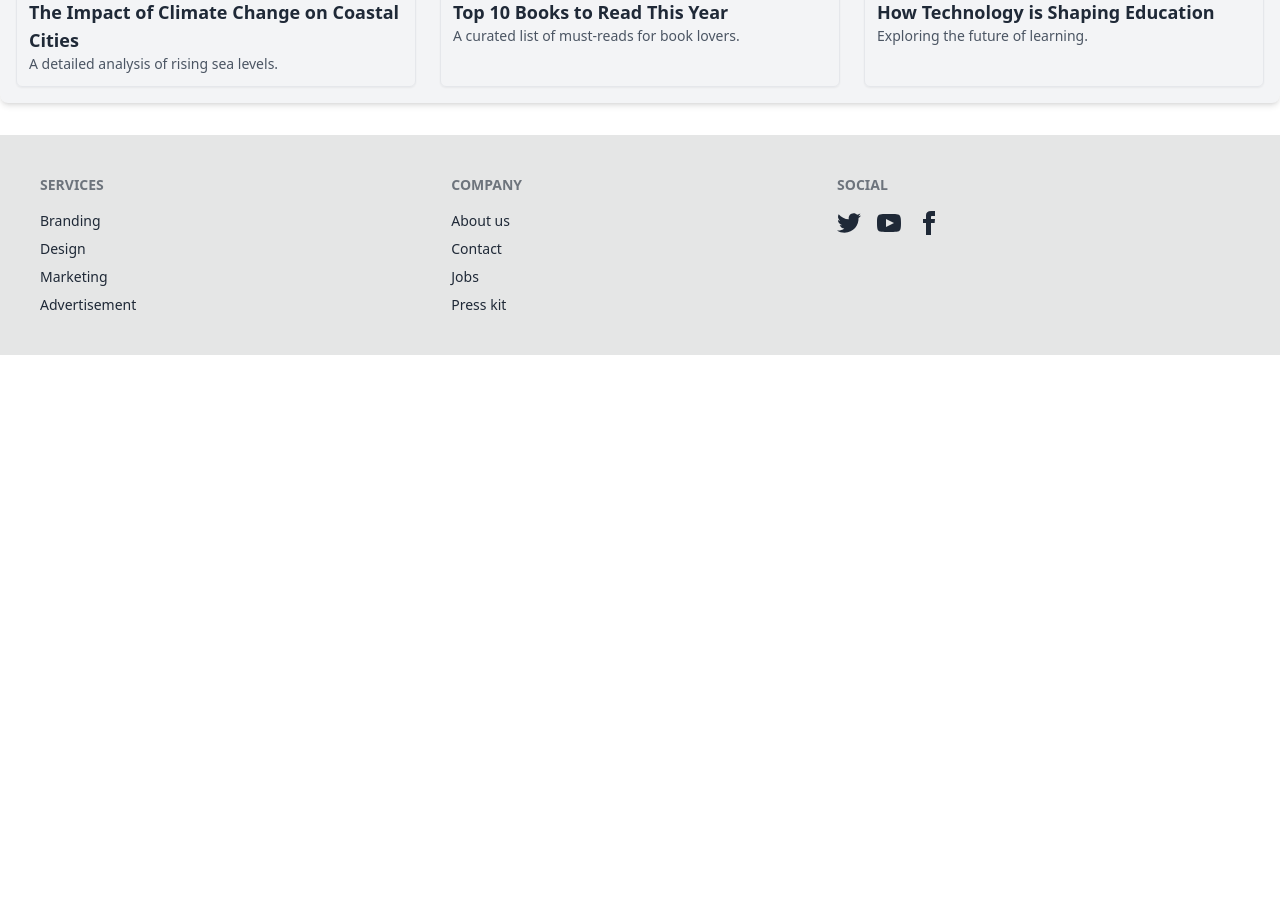
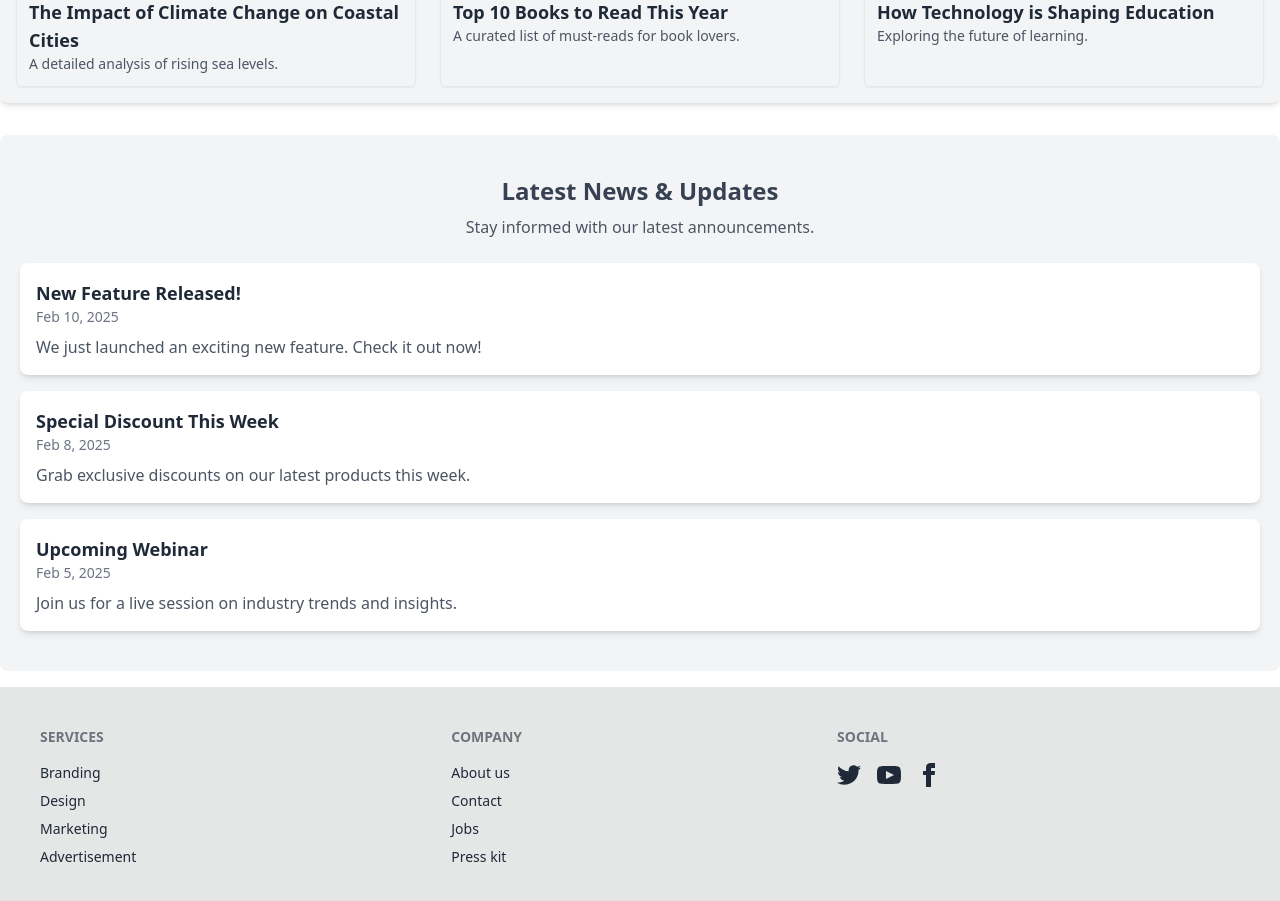
Before and after one commit to smshakil6907/Newspaper-FullStack-Website-Client, a React (Vite) app: page / in a window 1280 px wide. Shown: the part 2860-3761 px from the top of the page. Before the commit the page ends 3215 px from the top, so only its background shows below. Built offline with nearby package versions, Linux system fonts and the light colour scheme; no server answers.

Commit message:
added another section in landing page

```diff
--- a/src/Pages/Home/Home.jsx
+++ b/src/Pages/Home/Home.jsx
@@ -4,6 +4,7 @@ import AllPublisher from "./AllPublisher";
 import Banner from "./Banner";
 import BreakingNewsTicker from "./BreakingNewsTicker";
 import EditorsPicks from "./EditorsPicks";
+import NewsUpdates from "./NewsUpdates";
 import Plans from "./Plans";
 import StatisticPage from "./StatisticPage";
 import TrendingArticle from "./TrendingArticle";
@@ -48,6 +49,7 @@ export default function Home() {
       <StatisticPage></StatisticPage>
       <Plans></Plans>
       <EditorsPicks></EditorsPicks>
+      <NewsUpdates></NewsUpdates>
 
       {showModal && (
         <div className="fixed inset-0 flex items-center justify-center bg-black bg-opacity-50 z-50">
--- /dev/null
+++ b/src/Pages/Home/NewsUpdates.jsx
@@ -0,0 +1,46 @@
+import React from "react";
+
+export default function NewsUpdates() {
+  const newsArticles = [
+    {
+      id: 1,
+      title: "New Feature Released!",
+      date: "Feb 10, 2025",
+      description:
+        "We just launched an exciting new feature. Check it out now!",
+    },
+    {
+      id: 2,
+      title: "Special Discount This Week",
+      date: "Feb 8, 2025",
+      description: "Grab exclusive discounts on our latest products this week.",
+    },
+    {
+      id: 3,
+      title: "Upcoming Webinar",
+      date: "Feb 5, 2025",
+      description:
+        "Join us for a live session on industry trends and insights.",
+    },
+  ];
+
+  return (
+    <section className="bg-gray-100 py-10 px-5 rounded-lg mb-4">
+      <h2 className="text-2xl font-bold text-gray-700 text-center">
+        Latest News & Updates
+      </h2>
+      <p className="text-gray-600 text-center mt-2">
+        Stay informed with our latest announcements.
+      </p>
+      <div className="mt-6 space-y-4">
+        {newsArticles.map((article) => (
+          <div key={article.id} className="bg-white p-4 rounded-lg shadow-md">
+            <h3 className="text-lg font-semibold">{article.title}</h3>
+            <p className="text-gray-500 text-sm">{article.date}</p>
+            <p className="text-gray-600 mt-2">{article.description}</p>
+          </div>
+        ))}
+      </div>
+    </section>
+  );
+}
```
